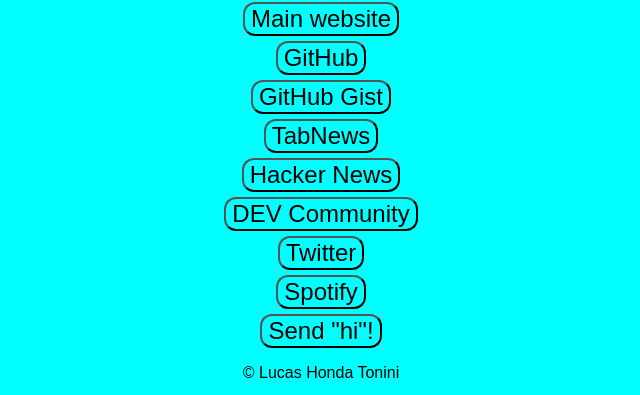
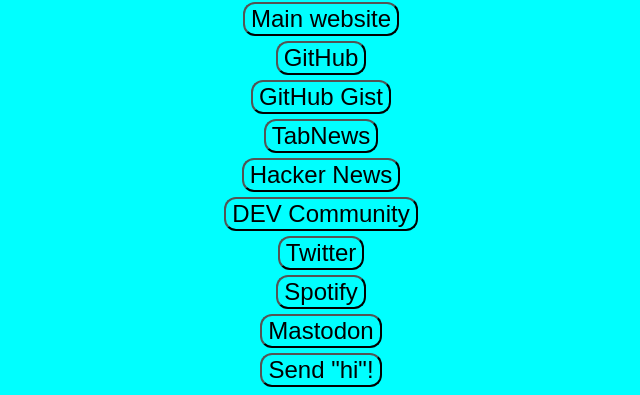
Before and after one commit to LucasHT22/links.devlucas.page, a plain HTML site: page index.html in a window 1280 px wide. Shown: the part 199-594 px from the top of the page, without its empty margins (319-959 px from the left). Drawn offline with Linux system fonts and the light colour scheme; grey boxes are pictures that could not be loaded.

Commit message:
Update index.html

```diff
--- a/index.html
+++ b/index.html
@@ -41,6 +41,10 @@
             <button class="btn2">Spotify</button>
         </a>
         <br>
+        <a href="https://social.dino.icu/@lucas">
+            <button class="btn2">Mastodon</button>
+        </a>
+        <br>
         <a href="mailto:message2lucash@gmail.com">
             <button class="contact">Send "hi"!</button>
         </a>
```
